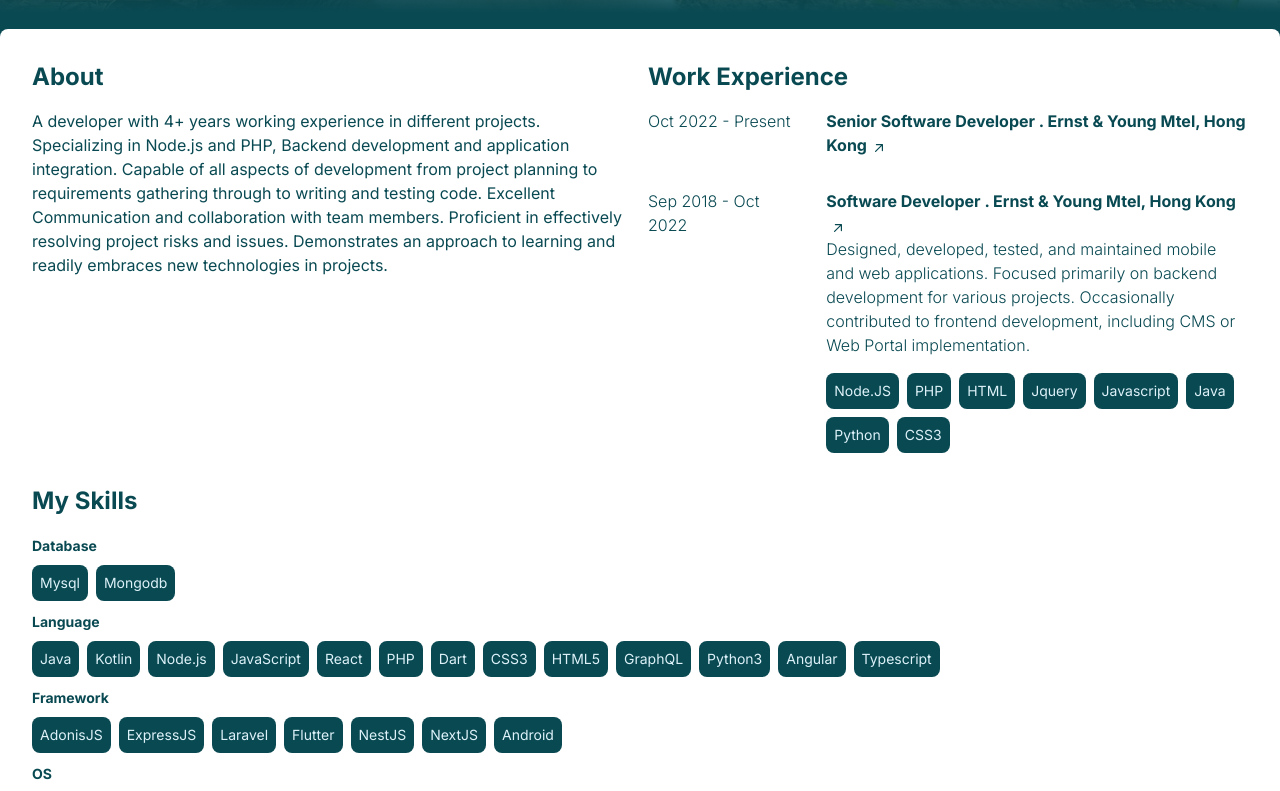
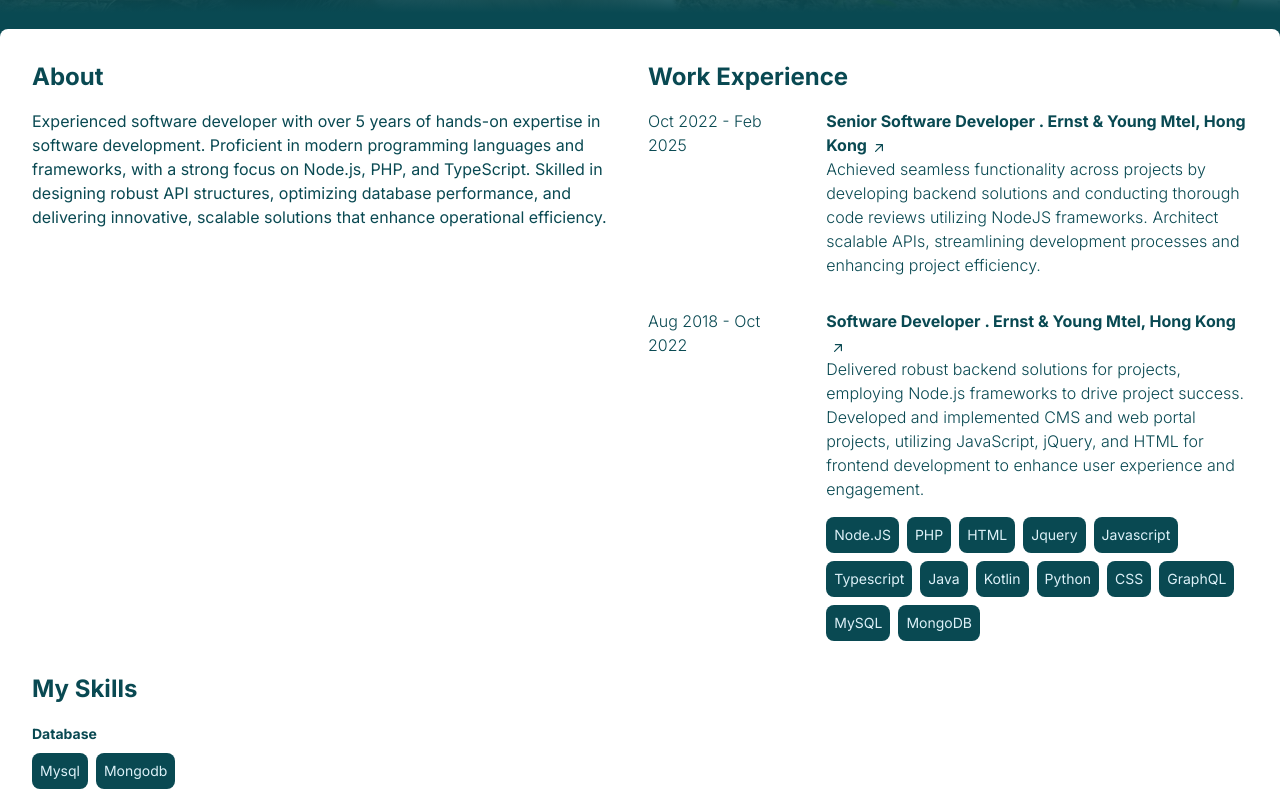
Before and after one commit to SamYeung1/mywebsite, a Next.js app: page / in a window 1280 px wide. Shown: the part 627-1418 px from the top of the page. Built offline with nearby package versions, Linux system fonts and the light colour scheme.

Commit message:
update work skills

```diff
--- a/public/work.json
+++ b/public/work.json
@@ -2,15 +2,15 @@
   "result": [
     {
       "title": "Senior Software Developer . Ernst & Young Mtel, Hong Kong",
-      "date": "Oct 2022 - Present",
+      "date": "Oct 2022 - Feb 2025",
       "skills": [],
-      "description": ""
+      "description": "Achieved seamless functionality across projects by developing backend solutions and conducting thorough code reviews utilizing NodeJS frameworks. Architect scalable APIs, streamlining development processes and enhancing project efficiency."
     },
     {
       "title": "Software Developer . Ernst & Young Mtel, Hong Kong",
-      "date": "Sep 2018 - Oct 2022",
-      "skills": ["Node.JS", "PHP", "HTML", "Jquery", "Javascript", "Java", "Python", "CSS3"],
-      "description": "Designed, developed, tested, and maintained mobile and web applications. Focused primarily on backend development for various projects. Occasionally contributed to frontend development, including CMS or Web Portal implementation."
+      "date": "Aug 2018 - Oct 2022",
+      "skills": ["Node.JS", "PHP", "HTML", "Jquery", "Javascript","Typescript", "Java","Kotlin", "Python", "CSS","GraphQL","MySQL","MongoDB"],
+      "description": "Delivered robust backend solutions for projects, employing Node.js frameworks to drive project success. Developed and implemented CMS and web portal projects, utilizing JavaScript, jQuery, and HTML for frontend development to enhance user experience and engagement."
     }
   ]
 }
--- a/src/app/(home)/page.tsx
+++ b/src/app/(home)/page.tsx
@@ -23,13 +23,7 @@ export default function HomePage() {
     return (
         <div className={'grid grid-cols-1 md:grid-cols-2 gap-4'}>
             <Section title={'About'}>
-                A developer with 4+ years working experience in different projects. Specializing
-                in Node.js and PHP, Backend development and application integration. Capable
-                of all aspects of development from project planning to requirements gathering
-                through to writing and testing code. Excellent Communication and collaboration with
-                team members. Proficient in effectively resolving project risks and issues.
-                Demonstrates an approach to learning and readily embraces new technologies in
-                projects.
+                Experienced software developer with over 5 years of hands-on expertise in software development. Proficient in modern programming languages and frameworks, with a strong focus on Node.js, PHP, and TypeScript. Skilled in designing robust API structures, optimizing database performance, and delivering innovative, scalable solutions that enhance operational efficiency.
             </Section>
             <Section title={'Work Experience'}>
 
```
